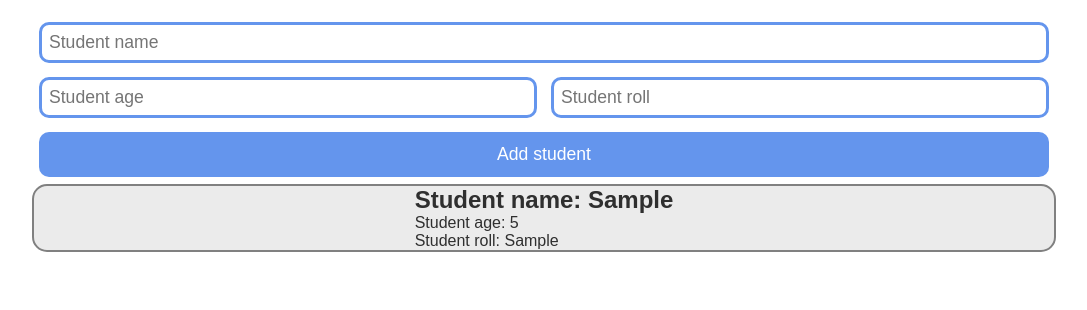
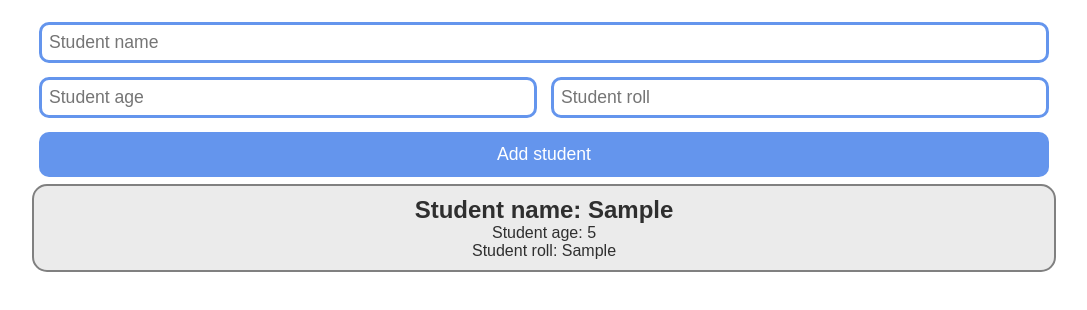
Before and after one commit to aguilana/localStoragePractice-addStudent, a plain HTML site: page index.html in a window 1280 px wide. Both pictures are taken after typing "Sample", "5", "Sample" into the empty fields and a click on the button "Add student". Shown: the whole page, without its empty margins (96-1183 px from the left). Drawn offline with Linux system fonts and the light colour scheme.

Commit message:
some styles added. Will mess around with later. Delete button, etc

```diff
--- a/app.js
+++ b/app.js
@@ -44,12 +44,19 @@ const createStudentElement = ( { name, age, roll } ) => {
     studentAge.innerText = 'Student age: ' + age;
     studentRoll.innerText = 'Student roll: ' + roll;
 
+    // classes for DOM elements
+    studentSection.classList = `student-section student-${name}`
+
     // append student into to student container - Add to DOM
     studentSection.append(studentName, studentAge, studentRoll)
 
     // append student container to the main div - Add to DOM
     studentContainer.appendChild(studentSection)
+
+    studentContainer.style.display = students.length > 0 ? 'flex' : 'none'
 }
+
+studentContainer.style.display = students.length > 0 ? 'flex' : 'none'
 
 // loop through students array and run the createElement
 students.forEach(createStudentElement)
--- a/style.css
+++ b/style.css
@@ -85,3 +85,12 @@
   .students div * {
     margin: 5px;
   }
+
+  /* My CSS */
+  .student-section {
+    display: flex;
+    flex-direction: column;
+    justify-content: center;
+    align-items: center;
+    margin: 10px auto;
+  }
```
